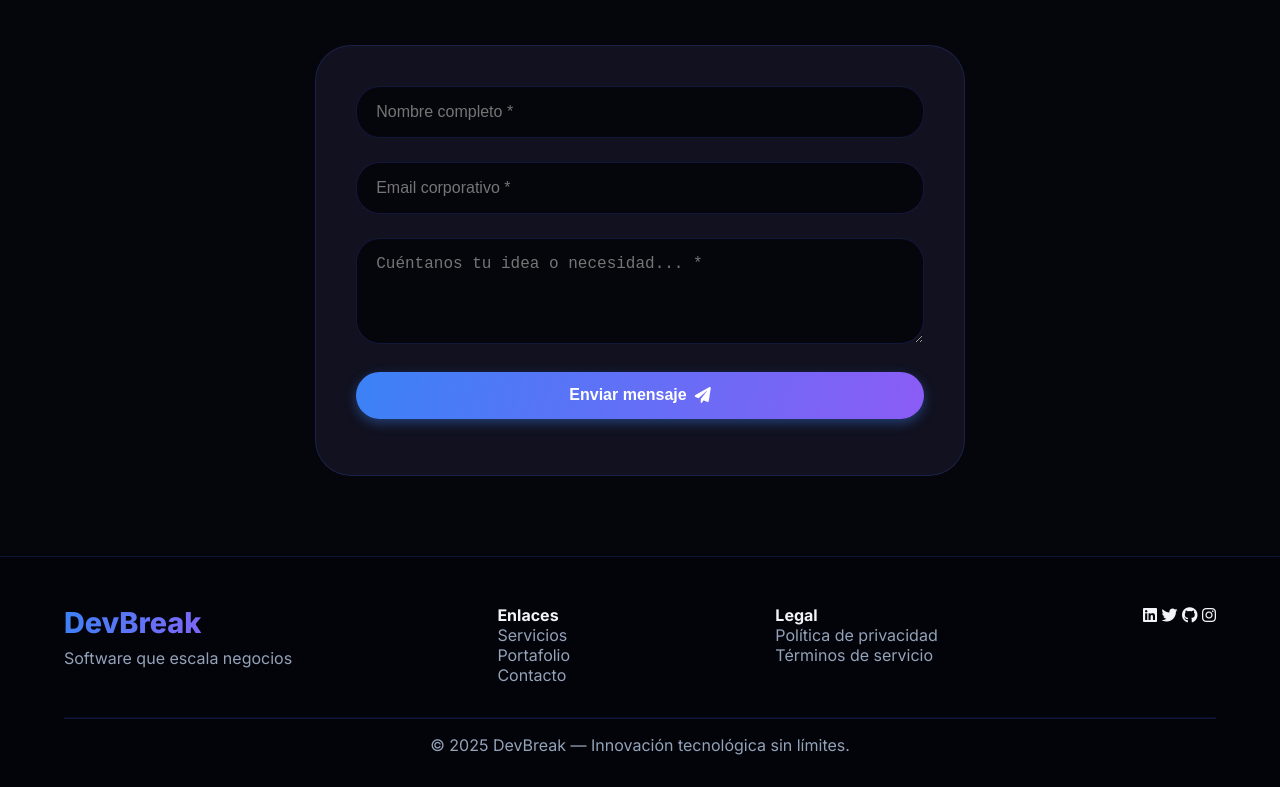
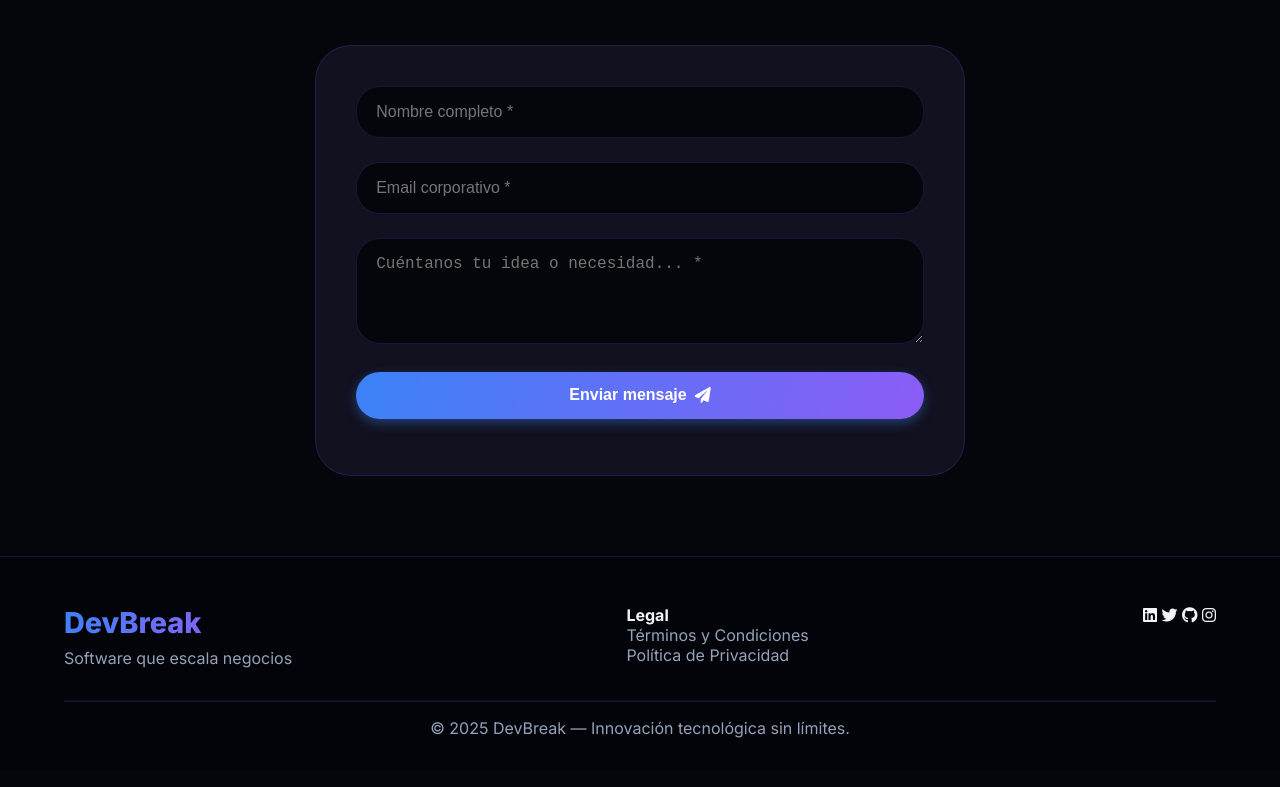
Before and after one commit to LicJuanRv19/devbreak, a plain HTML site: page index.html in a window 1280 px wide. Shown: the part 4038-4825 px from the top of the page. Drawn offline with Linux system fonts and the light colour scheme.

Commit message:
Update index.html

```diff
--- a/index.html
+++ b/index.html
@@ -607,9 +607,8 @@
     <div class="container">
         <div class="footer-content">
             <div><div class="logo" style="font-size: 1.8rem;">DevBreak</div><p style="margin-top: 0.5rem; color: var(--text-secondary);">Software que escala negocios</p></div>
-            <div><h4>Enlaces</h4><p><a href="#servicios" style="color: var(--text-secondary); text-decoration: none;">Servicios</a></p><p><a href="#portfolio" style="color: var(--text-secondary); text-decoration: none;">Portafolio</a></p><p><a href="#contacto" style="color: var(--text-secondary); text-decoration: none;">Contacto</a></p></div>
-            <div><h4>Legal</h4><p style="color: var(--text-secondary);">Política de privacidad</p><p style="color: var(--text-secondary);">Términos de servicio</p></div>
-            <div class="social-icons"><i class="fab fa-linkedin"></i> <i class="fab fa-twitter"></i> <i class="fab fa-github"></i> <i class="fab fa-instagram"></i></div>
+             <div><h4>Legal</h4><p><a href="terminos.html" style="color: var(--text-secondary); text-decoration: none;">Términos y Condiciones</a></p><p><a href="privacidad.html" style="color: var(--text-secondary); text-decoration: none;">Política de Privacidad</a></p></div>
+             <div class="social-icons"><i class="fab fa-linkedin"></i> <i class="fab fa-twitter"></i> <i class="fab fa-github"></i> <i class="fab fa-instagram"></i></div>
         </div>
         <hr style="margin: 2rem 0 1rem; border-color: var(--border-light);">
         <p style="text-align: center; color: var(--text-secondary);">© 2025 DevBreak — Innovación tecnológica sin límites.</p>
```
